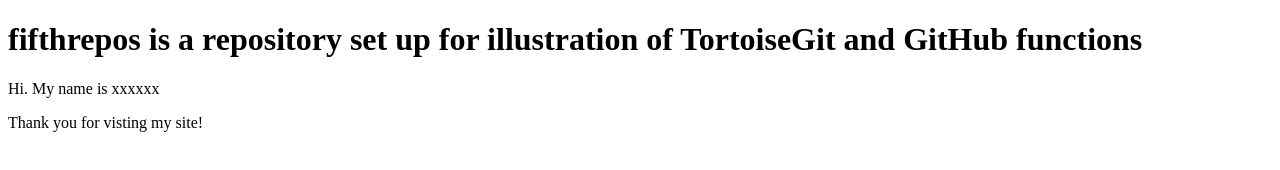
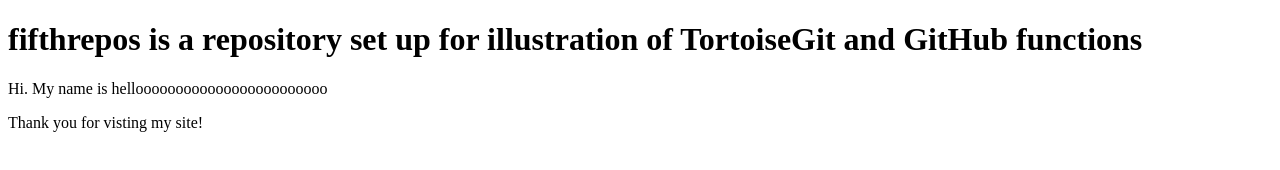
Before and after one commit to hiewying/FifthRepos, a plain HTML site: page index.html in a window 1280 px wide. Drawn offline with Linux system fonts and the light colour scheme.

Commit message:
Update index.html

```diff
--- a/index.html
+++ b/index.html
@@ -6,7 +6,7 @@
    </head>
    <body>
         <h1>fifthrepos is a repository set up for illustration of TortoiseGit and GitHub functions</h1>
-        <p> Hi. My name is xxxxxx</p>
+        <p> Hi. My name is helloooooooooooooooooooooooo</p>
         <p> Thank you for visting my site!</p>
    </body>
 </html>
```
